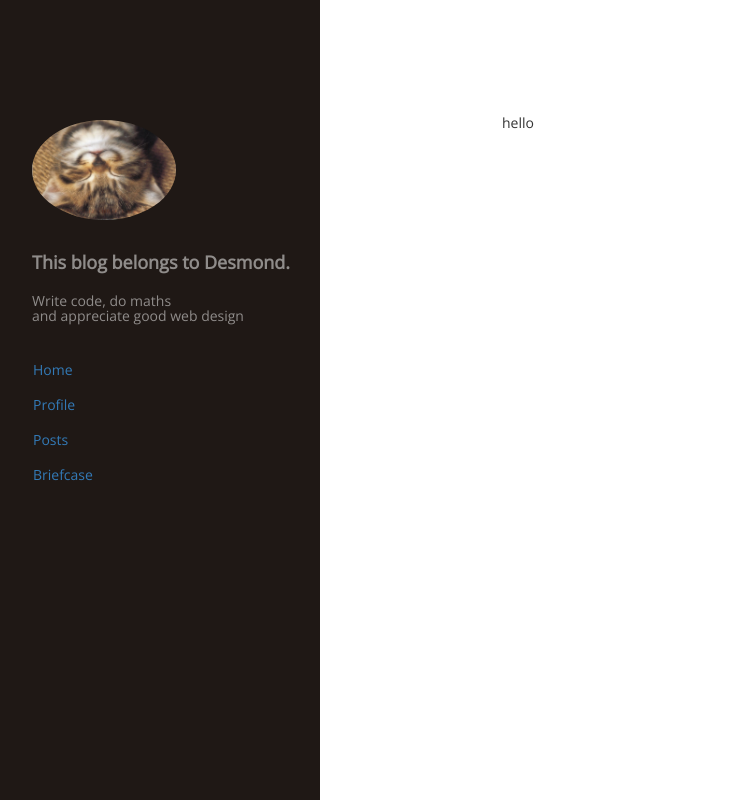
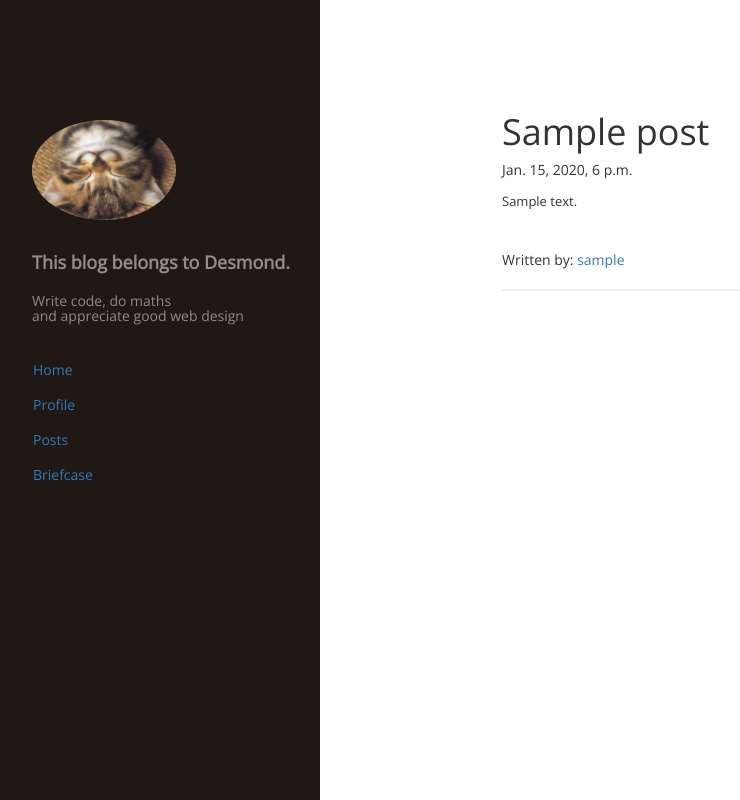
Before and after one commit to KnewYouWereTrouble/my_first_blog, a Django app: page /posts in a window 1280 px wide. Shown: the whole page, without its empty margins (0-740 px from the left). Run offline with Django 3.2, Linux system fonts and the light colour scheme; tables that the repository leaves empty hold one stand-in row (values such as "Sample post"); some libraries are stand-ins or nearby versions.

Commit message:
debugging post

```diff
--- a/blog/static/css/main.css
+++ b/blog/static/css/main.css
@@ -76,10 +76,6 @@ section, summary, time, mark, audio, video {
 	margin-bottom : 3em;
 }
 
-.post .snippet{
-	max-height: 3em;
-	overflow:hidden;
-}
 
 .post h1{
 	margin-bottom: 0.3em;
--- a/blog/templates/blog/posts.html
+++ b/blog/templates/blog/posts.html
@@ -1,6 +1,14 @@
 {% extends "blog/base.html" %}
 
 {% block content %}
-<p>hello</p>
+   {% for p in posts %}
+      <article class="post fade-in">
+         <h1>{{p.title}}</h1>
+         <h5>{{p.published_date}}</h5>
+         <p><pre>{{ p.text|linebreaks }}</pre></p>
+         <h5 class="written-by">Written by: <a href="{% url "blog.views.home_view" %}">{{p.author}}<h5>
+
+      </article>
+   {% endfor %}
 
 {% endblock %}
--- a/blog/views.py
+++ b/blog/views.py
@@ -17,9 +17,6 @@ def profile_view(request):
 def post_view(request):
 
     posts_list = Post.objects.all()
-    posts_snippets1 = list(map(lambda x: x.text[:250], posts_list))
-    posts_snippets = list(map(lambda x: x + " ...", posts_snippets1))
-    '''
     paginator = Paginator(posts_list, 3)
     page = request.GET.get('page')
 
@@ -31,7 +28,7 @@ def post_view(request):
     except EmptyPage:
         # If page is out of range (e.g. 9999), deliver last page of results.
         posts = paginator.page(paginator.num_pages)
-    '''
+
     return render(request, "blog/posts.html", {"posts":posts_list})
 
 
```
